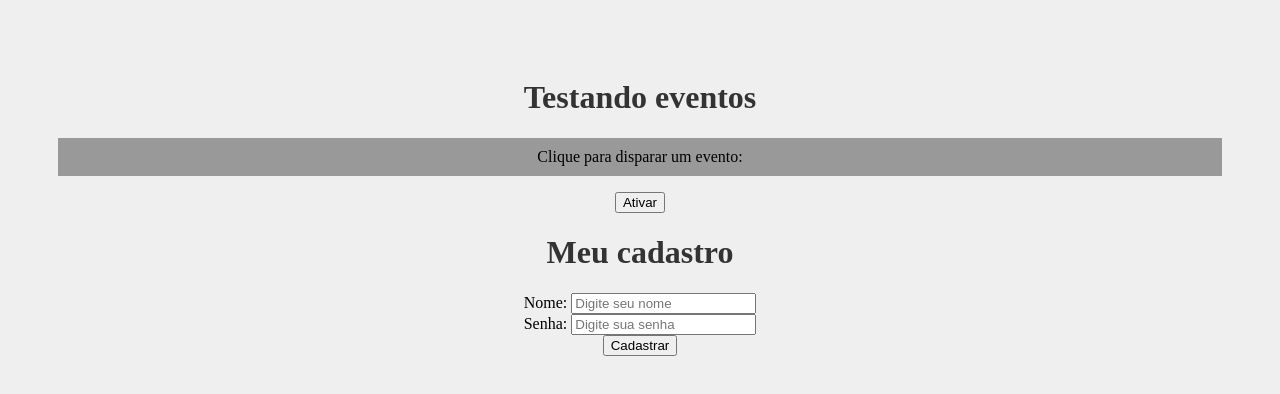
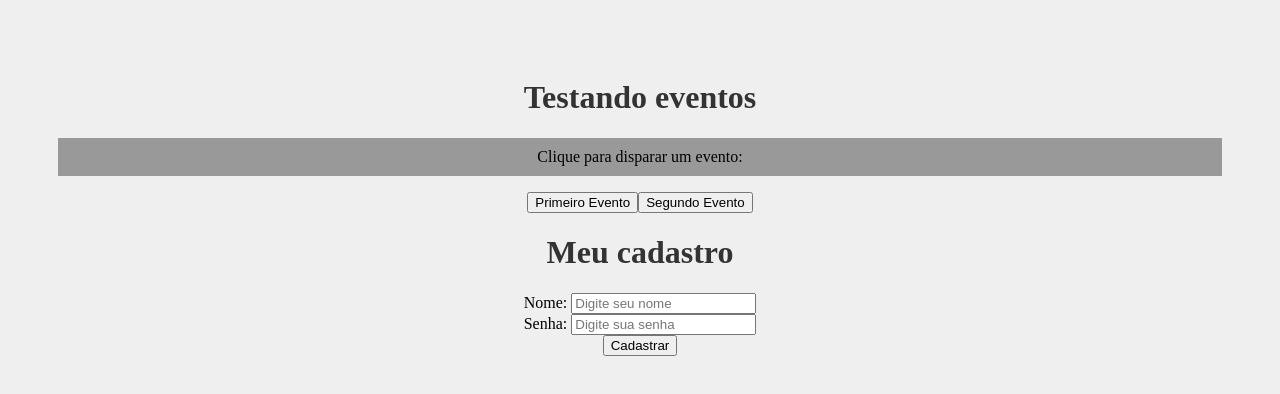
Before and after one commit to wellingtongmota/curso-react, a React (Create React App) app: page / in a window 1280 px wide. Shown: the top 394 px of the page. Built offline with nearby package versions, Linux system fonts and the light colour scheme.

Commit message:
Aula 11 - Passar eventos por props

```diff
--- a/src/componets/Evento.js
+++ b/src/componets/Evento.js
@@ -1,11 +1,15 @@
+import Button from "./evento/Button"
+
 const Evento = () => {
 
-  const meuEvento = () => console.log('Opa, fui ativado!')
+  const meuEvento = () => console.log('Ativando primeiro evento')
+  const segundoEvento = () => console.log('Ativando segundo evento')
 
   return (
     <div>
       <p>Clique para disparar um evento: </p>
-      <button onClick={meuEvento}>Ativar</button>
+      <Button event={meuEvento} text="Primeiro Evento" />
+      <Button event={segundoEvento} text="Segundo Evento" />
     </div>
   )
 }
--- /dev/null
+++ b/src/componets/evento/Button.js
@@ -0,0 +1,3 @@
+const Button = (props) => <button onClick={props.event}>{props.text}</button>
+
+export default Button
```
Also changed, not shown: src/App.js (+0 -16 lines).
